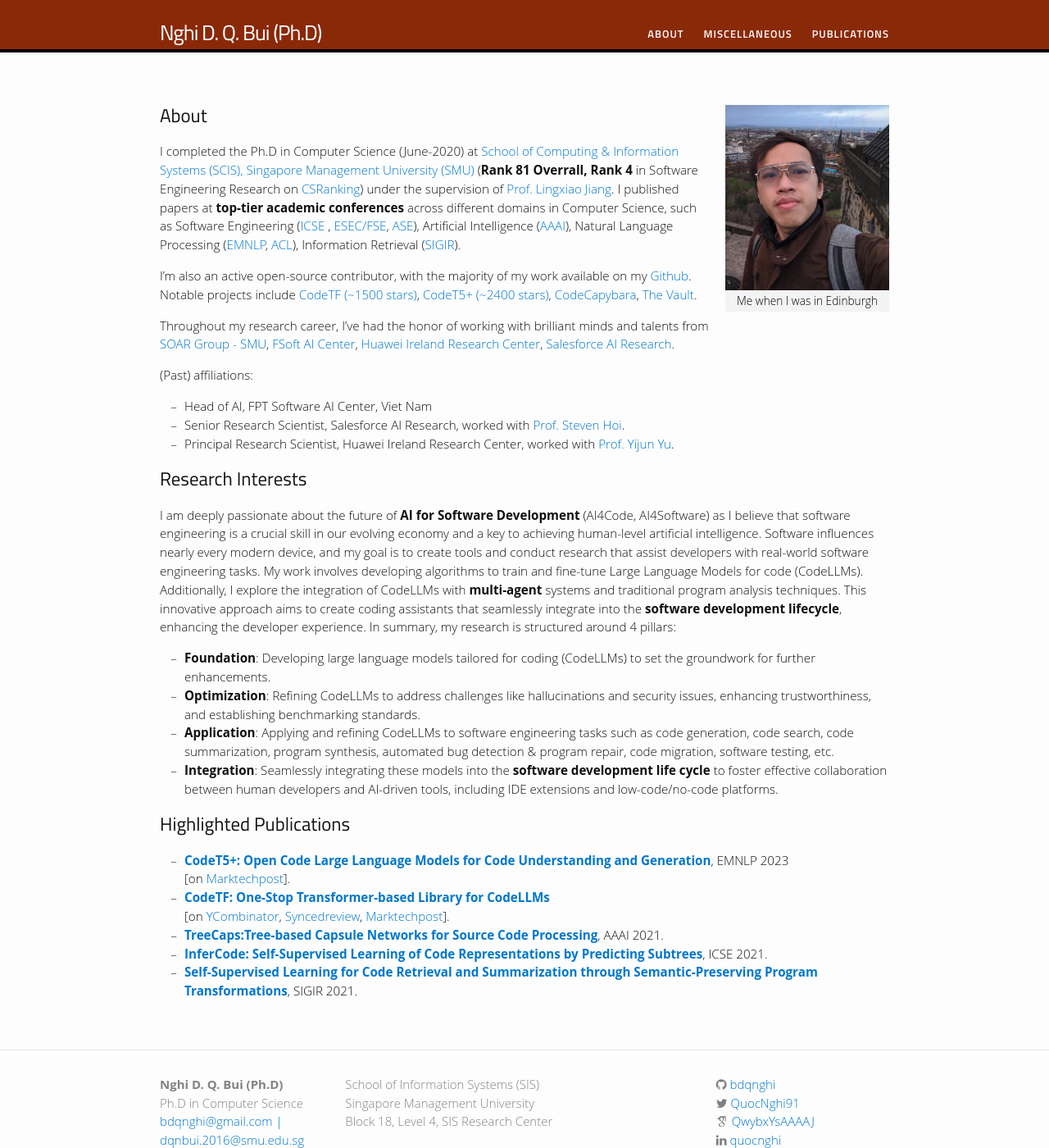
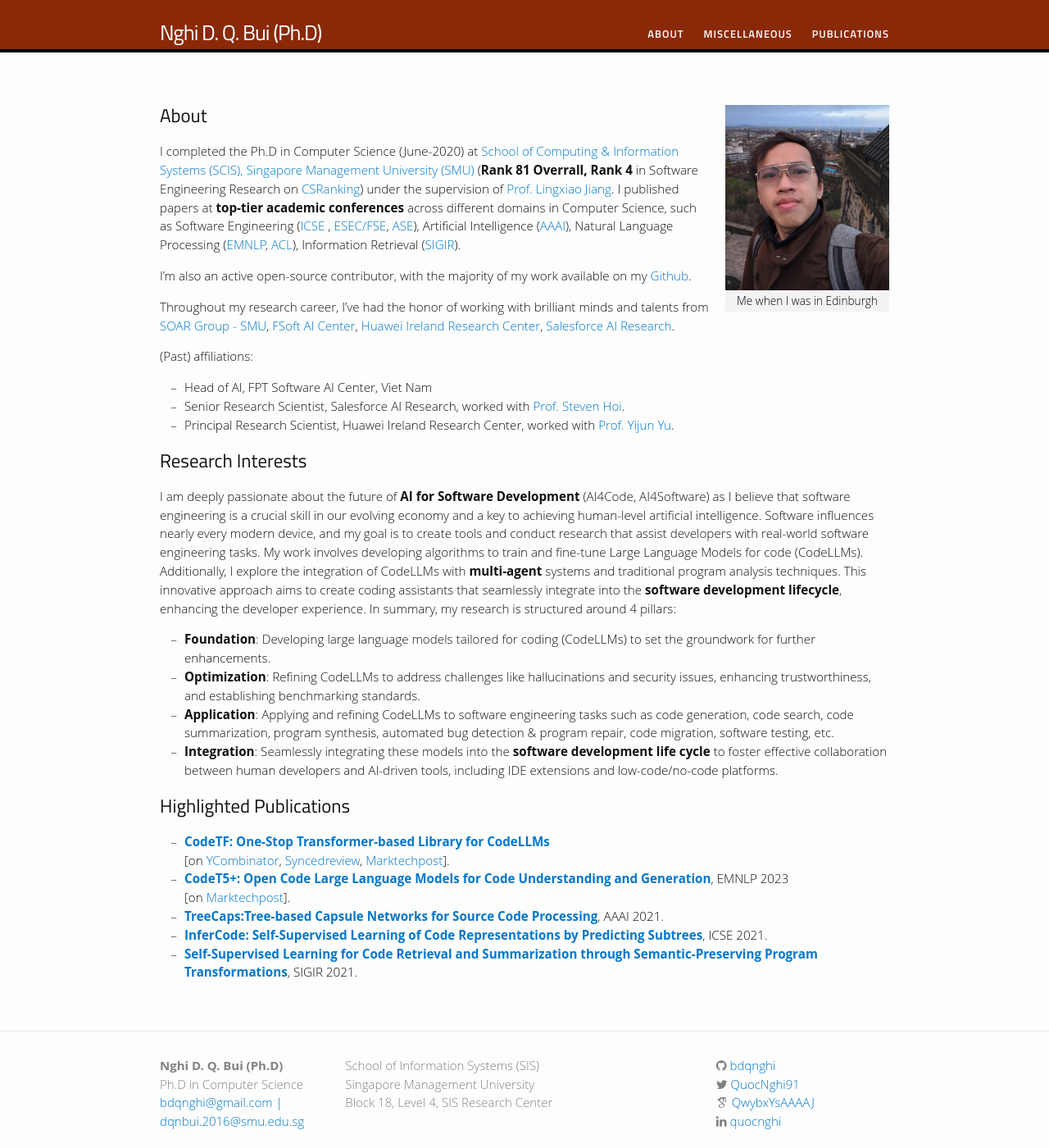
Before and after one commit to bdqnghi/bdqnghi.github.io, a Jekyll site: the page built from index.md, in a window 1280 px wide and 1400 px high. Shown: the whole window at 82% size. Built offline with Jekyll 4.4.1, drawn with Linux system fonts in a browser that asks for light colours; nearby versions of some CDN libraries; some web fonts are replaced.

Commit message:
Update index.md

```diff
--- a/index.md
+++ b/index.md
@@ -9,8 +9,7 @@ permalink: /
 ## About
 I completed the Ph.D in Computer Science (June-2020) at <a href="https://sis.smu.edu.sg/programmes/PhD/overview" target="_blank">School of Computing & Information Systems (SCIS), Singapore Management University (SMU)</a> (**Rank 81 Overrall, Rank 4** in Software Engineering Research on  <a href="http://csrankings.org/#/index?soft&world" target="_blank">CSRanking</a>) under the supervision of <a href="http://www.mysmu.edu/faculty/lxjiang/#gsc.tab=0" target="_blank">Prof. Lingxiao Jiang</a>.  I published papers at **top-tier academic conferences** across different domains in Computer Science, such as Software Engineering (<a href="http://www.icse-conferences.org/" target="_blank">ICSE</a> , <a href="https://www.esec-fse.org" target="_blank">ESEC/FSE</a>,  <a href="https://conf.researchr.org/series/ase" target="_blank">ASE</a>), Artificial Intelligence (<a href="https://www.aaai.org/Conferences/conferences.php" target="_blank">AAAI</a>), Natural Language Processing (<a href="https://2022.emnlp.org/" target="_blank">EMNLP</a>, <a href="https://2023.aclweb.org/" target="_blank">ACL</a>), Information Retrieval (<a href="https://sigir.org/" target="_blank">SIGIR</a>).
 
-I'm also an active open-source contributor, with the majority of my work available on my [Github](https://github.com/bdqnghi){:target="_blank"}. Notable projects include [CodeTF (~1500 stars)](https://github.com/salesforce/CodeTF){:target="_blank"}, [CodeT5+ (~2400 stars)](https://github.com/salesforce/CodeT5/tree/main/CodeT5%2B){:target="_blank"}, [CodeCapybara](https://github.com/FSoft-AI4Code/CodeCapybara){:target="_blank"}, [The Vault](https://github.com/FSoft-AI4Code/TheVault){:target="_blank"}.
-
+I'm also an active open-source contributor, with the majority of my work available on my [Github](https://github.com/bdqnghi){:target="_blank"}.
 
 Throughout my research career, I've had the honor of working with brilliant minds and talents from <a href="https://soarsmu.github.io/" target="_blank">SOAR Group - SMU</a>, <a href="https://ai.fpt-software.com/ai-residency/" target="_blank">FSoft AI Center</a>, <a href="https://www.linkedin.com/company/huawei-ireland-research-center/mycompany/" target="_blank">Huawei Ireland Research Center</a>, <a href="https://www.salesforceairesearch.com/" target="_blank">Salesforce AI Research</a>.
 
@@ -30,13 +29,13 @@ I am deeply passionate about the future of **AI for Software Development** (AI4C
 
 ## Highlighted Publications
 
+* [**CodeTF: One-Stop Transformer-based Library for CodeLLMs**](https://arxiv.org/pdf/2306.00029.pdf)
+<br>
+[on [YCombinator](https://news.ycombinator.com/item?id=36233881), [Syncedreview](https://syncedreview.com/2023/06/13/salesforce-ais-codetf-library-facilitates-easy-llm-integration-for-code-intelligence-tasks), [Marktechpost](https://www.marktechpost.com/2023/06/06/salesforce-ai-research-introduces-codetf-a-one-stop-transformer-library-for-code-large-language-models-codellm/)].
+<br>
 * [**CodeT5+: Open Code Large Language Models for Code Understanding and Generation**](https://arxiv.org/pdf/2305.07922.pdf), EMNLP 2023
 <br>
 [on [Marktechpost](https://www.marktechpost.com/2023/05/20/salesforce-ai-introduces-codet5-a-new-family-of-open-code-large-language-models-with-an-encoder-decoder-architecture/)].
-<br>
-* [**CodeTF: One-Stop Transformer-based Library for CodeLLMs**](https://arxiv.org/pdf/2306.00029.pdf)
-<br>
-[on [YCombinator](https://news.ycombinator.com/item?id=36233881), [Syncedreview](https://syncedreview.com/2023/06/13/salesforce-ais-codetf-library-facilitates-easy-llm-integration-for-code-intelligence-tasks), [Marktechpost](https://www.marktechpost.com/2023/06/06/salesforce-ai-research-introduces-codetf-a-one-stop-transformer-library-for-code-large-language-models-codellm/)].
 <br>
 * [**TreeCaps:Tree-based Capsule Networks for Source Code Processing**](https://arxiv.org/pdf/2009.09777.pdf), AAAI 2021.
 <br>
```
